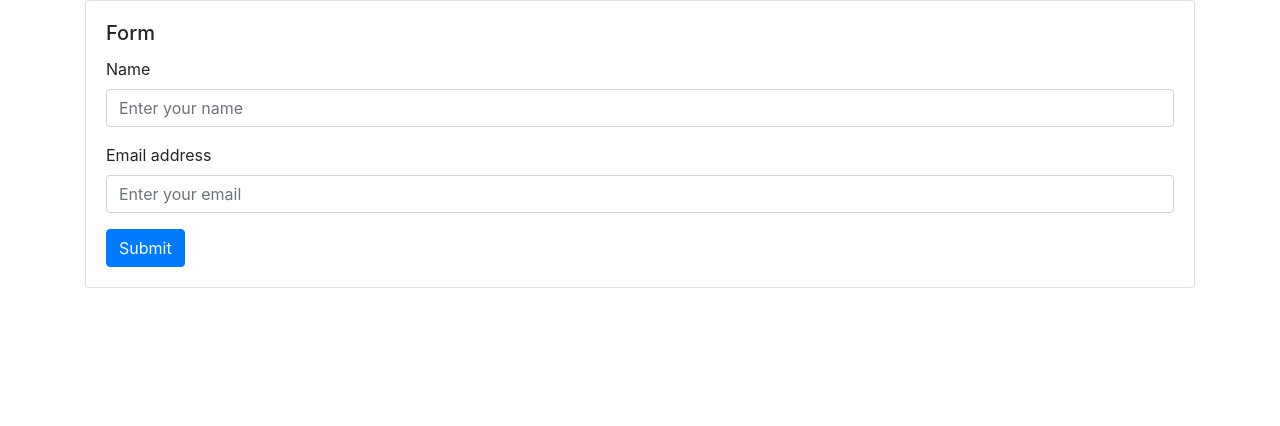
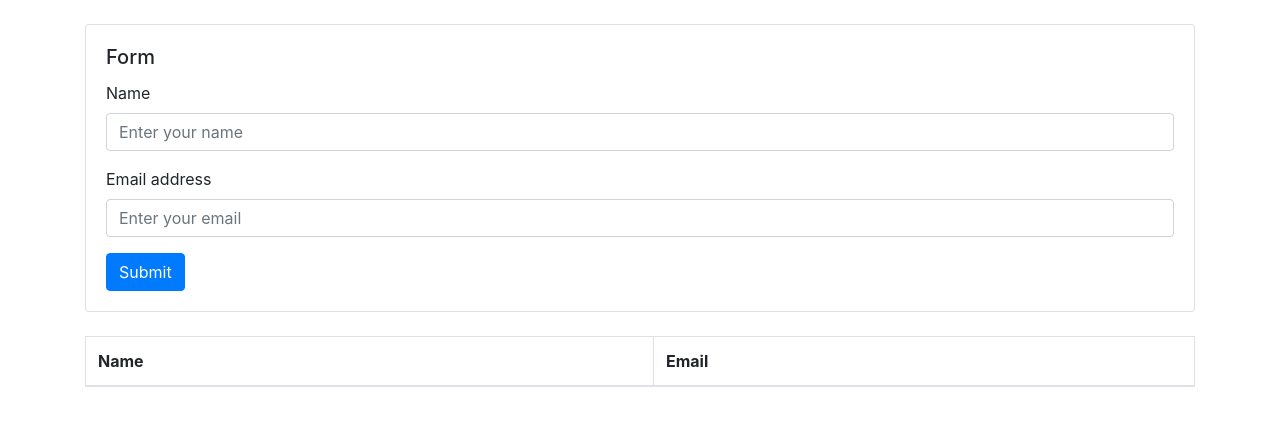
Before and after one commit to Sheet-API/sheet-api-html, a website built with webpack: page index.html in a window 1280 px wide. Built offline with nearby package versions, Linux system fonts and the light colour scheme; no server answers.

Commit message:
chore: add some styles to the default example

```diff
--- a/index.html
+++ b/index.html
@@ -6,7 +6,7 @@
     <link href="https://maxcdn.bootstrapcdn.com/bootstrap/4.0.0/css/bootstrap.min.css" rel="stylesheet"/>
   </head>
   <body>
-    <div class="container">
+    <div class="container mt-4">
       <div class="card">
         <div class="card-body">
           <h5 class="card-title">Form</h5>
@@ -31,7 +31,14 @@
         </div>
       </div>
     </div>
-    <table>
+    <div class="container mt-4">
+      <table class="table table-bordered">
+        <thead>
+          <tr>
+            <th>Name</th>
+            <th>Email</th>
+          </tr>
+        </thead>
         <tbody
           data-sheet-api-url="https://api.sheetapi.rest/api/v1/sheet/g5e09XKtRZ4OaydVCSSeK"
         >
@@ -41,6 +48,7 @@
           </tr>
         </tbody>
       </table>
+    </div>
     <script src="./dist/sheet-api-html.js"></script>
     <script>
     </script>
```
Lines whose indentation alone changed are shown as unchanged.
